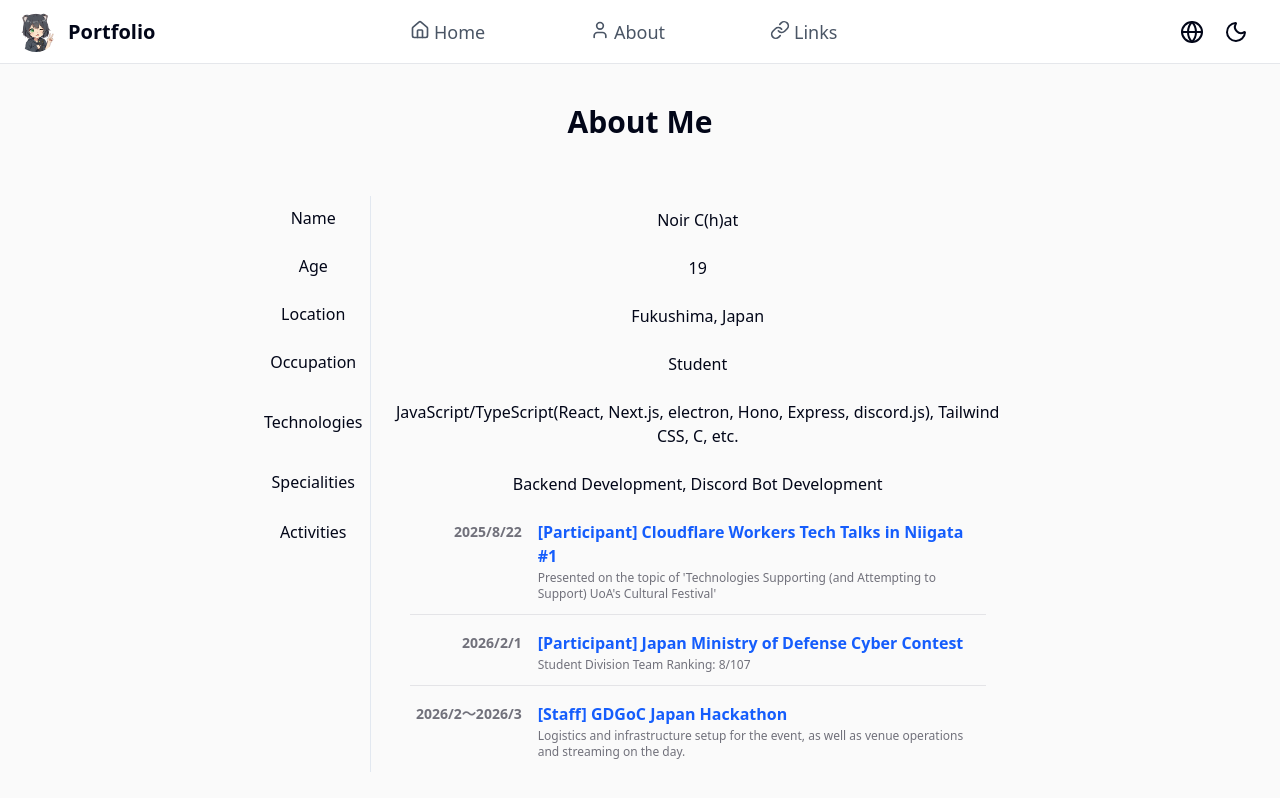
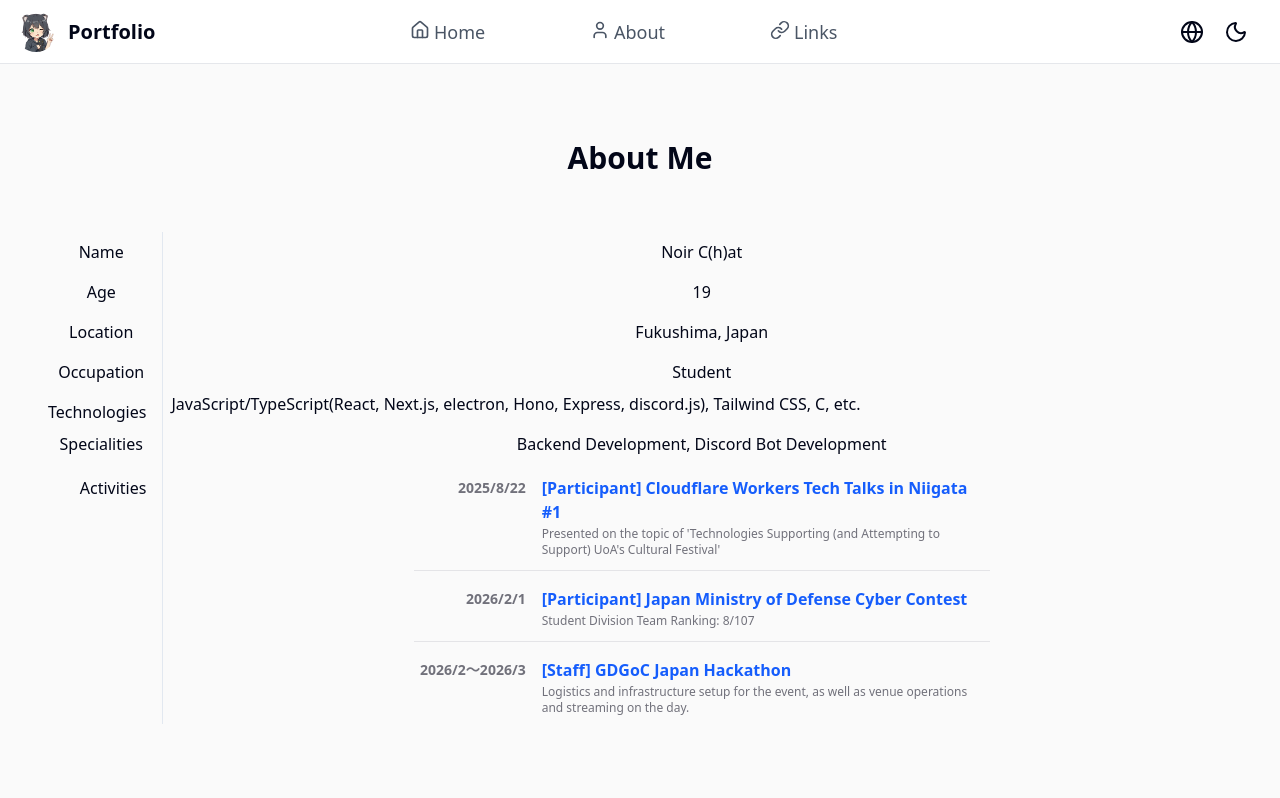
Before and after one commit to noir-chat-9661/portfolio, a Next.js app: page /about in a window 1280 px wide. Built offline with nearby package versions, Linux system fonts and the light colour scheme; a web font is replaced by a local one.

Commit message:
フィードバック対応: 使用技術と活動実績のみをモバイルで縦積み、他の項目はテーブル形式を維持

```diff
--- a/app/about/page.tsx
+++ b/app/about/page.tsx
@@ -44,63 +44,63 @@ export default function About() {
 
 	return (
 		<div className="bg-zinc-50 dark:bg-gray-900">
-			<div className="min-h-[calc(100dvh-var(--spacing)*16)] flex items-center content-center justify-center text-center flex-col gap-6 md:gap-10 py-8 md:py-10 px-4 sm:px-6 md:px-8">
-				<h1 className="font-bold text-2xl sm:text-3xl select-none mb-2 sm:mb-4">{isMounted ? t("about.title") : <>&nbsp;</>}</h1>
-				<Table className="w-full max-w-[calc(100vw-var(--spacing)*8)] sm:max-w-[calc(100vw-var(--spacing)*20)] md:max-w-3xl mx-auto text-md block md:table">
-					<TableBody className="block md:table-row-group">
-						<TableRow className="border-b border-zinc-200 dark:border-gray-800 last:border-none flex flex-col md:table-row md:border-none md:hover:bg-foreground/5 py-4 md:py-0">
-							<TableCell className="font-semibold text-zinc-500 dark:text-zinc-400 w-full pb-1 md:pb-3 md:font-medium md:text-foreground md:w-40 md:border-r md:align-middle block md:table-cell">
+			<div className="min-h-[calc(100dvh-var(--spacing)*16)] flex items-center content-center justify-center text-center flex-col gap-10 py-10 px-4 sm:px-6 md:px-8">
+				<h1 className="font-bold text-3xl select-none mb-4">{isMounted ? t("about.title") : <>&nbsp;</>}</h1>
+				<Table className="max-w-[calc(100vw-var(--spacing)*20)] mx-auto text-md">
+					<TableBody>
+						<TableRow className="border-none hover:bg-foreground/5">
+							<TableCell className="font-medium w-40 border-r">
 								{isMounted ? t("about.attribute.name") : <>&nbsp;</>}
 							</TableCell>
-							<TableCell className="whitespace-normal break-words w-full pt-1 pb-3 md:py-3 block md:table-cell">
+							<TableCell className="whitespace-normal break-words">
 								{isMounted ? t("about.value.name") : <>&nbsp;</>}
 							</TableCell>
 						</TableRow>
-						<TableRow className="border-b border-zinc-200 dark:border-gray-800 last:border-none flex flex-col md:table-row md:border-none md:hover:bg-foreground/5 py-4 md:py-0">
-							<TableCell className="font-semibold text-zinc-500 dark:text-zinc-400 w-full pb-1 md:pb-3 md:font-medium md:text-foreground md:w-40 md:border-r md:align-middle block md:table-cell">
+						<TableRow className="border-none hover:bg-foreground/5">
+							<TableCell className="font-medium w-40 border-r">
 								{isMounted ? t("about.attribute.age") : <>&nbsp;</>}
 							</TableCell>
-							<TableCell className="whitespace-normal break-words w-full pt-1 pb-3 md:py-3 block md:table-cell">
+							<TableCell className="whitespace-normal break-words">
 								{isMounted ? `${checkAge()}` : <>&nbsp;</>}
 							</TableCell>
 						</TableRow>
-						<TableRow className="border-b border-zinc-200 dark:border-gray-800 last:border-none flex flex-col md:table-row md:border-none md:hover:bg-foreground/5 py-4 md:py-0">
-							<TableCell className="font-semibold text-zinc-500 dark:text-zinc-400 w-full pb-1 md:pb-3 md:font-medium md:text-foreground md:w-40 md:border-r md:align-middle block md:table-cell">
+						<TableRow className="border-none hover:bg-foreground/5">
+							<TableCell className="font-medium w-40 border-r">
 								{isMounted ? t("about.attribute.location") : <>&nbsp;</>}
 							</TableCell>
-							<TableCell className="whitespace-normal break-words w-full pt-1 pb-3 md:py-3 block md:table-cell">
+							<TableCell className="whitespace-normal break-words">
 								{isMounted ? t("about.value.location") : <>&nbsp;</>}
 							</TableCell>
 						</TableRow>
-						<TableRow className="border-b border-zinc-200 dark:border-gray-800 last:border-none flex flex-col md:table-row md:border-none md:hover:bg-foreground/5 py-4 md:py-0">
-							<TableCell className="font-semibold text-zinc-500 dark:text-zinc-400 w-full pb-1 md:pb-3 md:font-medium md:text-foreground md:w-40 md:border-r md:align-middle block md:table-cell">
+						<TableRow className="border-none hover:bg-foreground/5">
+							<TableCell className="font-medium w-40 border-r">
 								{isMounted ? t("about.attribute.occupation") : <>&nbsp;</>}
 							</TableCell>
-							<TableCell className="whitespace-normal break-words w-full pt-1 pb-3 md:py-3 block md:table-cell">
+							<TableCell className="whitespace-normal break-words">
 								{isMounted ? t("about.value.occupation") : <>&nbsp;</>}
 							</TableCell>
 						</TableRow>
-						<TableRow className="border-b border-zinc-200 dark:border-gray-800 last:border-none flex flex-col md:table-row md:border-none md:hover:bg-foreground/5 py-4 md:py-0">
-							<TableCell className="font-semibold text-zinc-500 dark:text-zinc-400 w-full pb-1 md:pb-3 md:font-medium md:text-foreground md:w-40 md:border-r md:align-middle block md:table-cell">
+						<TableRow className="border-none hover:bg-foreground/5 flex flex-col md:table-row py-2 md:py-0">
+							<TableCell className="font-medium w-full md:w-40 md:border-r pb-1 md:pb-0 block md:table-cell text-left md:text-right pr-4 shrink-0">
 								{isMounted ? t("about.attribute.technologies") : <>&nbsp;</>}
 							</TableCell>
-							<TableCell className="whitespace-normal break-words w-full pt-1 pb-3 md:py-3 block md:table-cell">
+							<TableCell className="whitespace-normal break-words w-full pt-1 md:pt-0 block md:table-cell pl-0 md:pl-2 text-left">
 								{isMounted ? t("about.value.technologies") : <>&nbsp;</>}
 							</TableCell>
 						</TableRow>
-						<TableRow className="border-b border-zinc-200 dark:border-gray-800 last:border-none flex flex-col md:table-row md:border-none md:hover:bg-foreground/5 py-4 md:py-0">
-							<TableCell className="font-semibold text-zinc-500 dark:text-zinc-400 w-full pb-1 md:pb-3 md:font-medium md:text-foreground md:w-40 md:border-r md:align-middle block md:table-cell">
+						<TableRow className="border-none hover:bg-foreground/5">
+							<TableCell className="font-medium w-40 border-r">
 								{isMounted ? t("about.attribute.specialities") : <>&nbsp;</>}
 							</TableCell>
-							<TableCell className="whitespace-normal break-words w-full pt-1 pb-3 md:py-3 block md:table-cell">
+							<TableCell className="whitespace-normal break-words">
 								{isMounted ? t("about.value.specialities") : <>&nbsp;</>}
 							</TableCell>
 						</TableRow>
-						<TableRow className="border-b border-zinc-200 dark:border-gray-800 last:border-none flex flex-col md:table-row md:border-none md:hover:bg-foreground/5 py-4 md:py-0">
-							<TableCell className="font-semibold text-zinc-500 dark:text-zinc-400 w-full pb-1 md:pb-3 md:font-medium md:text-foreground md:w-40 md:border-r align-top pt-3 block md:table-cell">
+						<TableRow className="border-none hover:bg-foreground/5 flex flex-col md:table-row py-2 md:py-0">
+							<TableCell className="font-medium w-full md:w-40 md:border-r pb-1 md:pb-0 block md:table-cell align-top pt-3 text-left md:text-right pr-4 shrink-0">
 								{isMounted ? t("about.attribute.activities") : <>&nbsp;</>}
 							</TableCell>
-							<TableCell className="whitespace-normal break-words w-full pt-1 pb-3 md:py-3 block md:table-cell">
+							<TableCell className="whitespace-normal break-words w-full pt-1 md:pt-3 block md:table-cell pl-0 md:pl-2">
 								{isMounted ? (
 									loading ? (
 										<span className="text-gray-500 dark:text-gray-400">Loading...</span>
```
